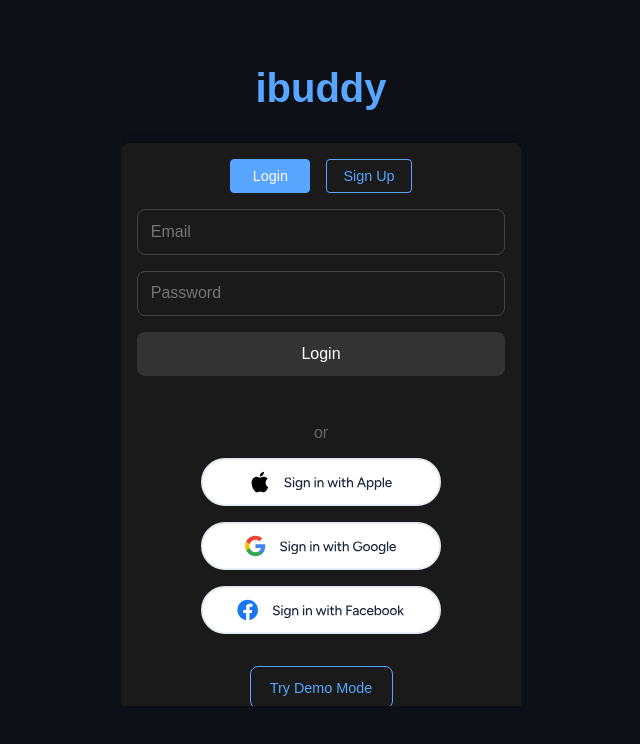
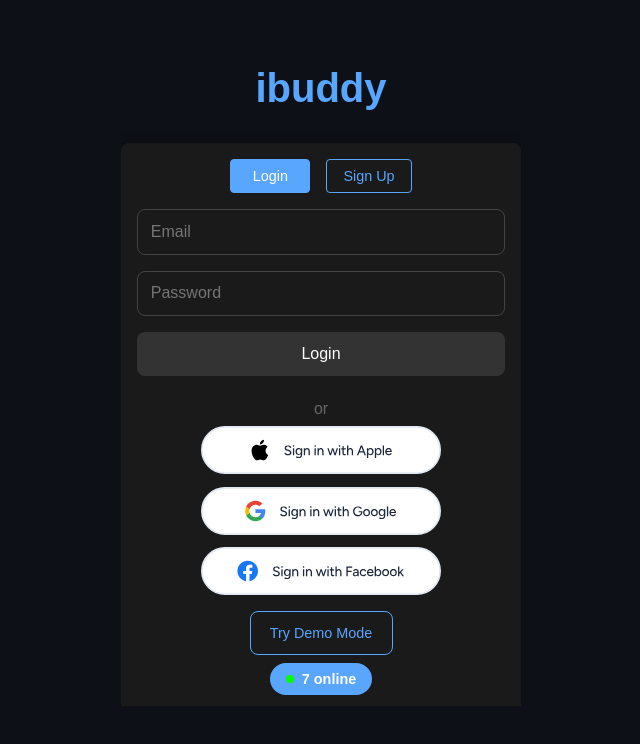
Before and after one commit to davidminq/chitchat, a React (Vite) app in the folder ibuddy/: page / in a window 1280 px wide. Shown: the top 744 px of the page, without its empty margins (319-959 px from the left). Built offline with nearby package versions, Linux system fonts and the light colour scheme; no server answers.

Commit message:
🚀 Update ChatComponent and AuthComponent

```diff
--- a/ibuddy/src/components/AuthComponent.jsx
+++ b/ibuddy/src/components/AuthComponent.jsx
@@ -103,7 +103,7 @@ const AuthComponent = ({ onAuthSuccess, onGuestMode }) => {
 
           <div className="side-section">
             {/* Email/Password Form */}
-            <div style={{ marginBottom: '2rem', width: '100%' }}>
+            <div style={{ marginBottom: '1rem', width: '100%' }}>
               <div style={{ marginBottom: '1rem', display: 'flex', justifyContent: 'center', gap: '1rem' }}>
                 <button
                   onClick={() => setIsLogin(true)}
@@ -196,7 +196,7 @@ const AuthComponent = ({ onAuthSuccess, onGuestMode }) => {
               )}
             </div>
 
-            <div style={{ textAlign: 'center', margin: '1rem 0', color: '#666' }}>
+            <div style={{ textAlign: 'center', margin: '0.5rem 0', color: '#666' }}>
               or
             </div>
 
@@ -206,8 +206,8 @@ const AuthComponent = ({ onAuthSuccess, onGuestMode }) => {
               flexDirection: 'column',
               alignItems: 'center',
               justifyContent: 'center',
-              gap: '1rem',
-              marginBottom: '2rem',
+              gap: '0.8rem',
+              marginBottom: '1rem',
               width: '100%',
               maxWidth: '320px',
               margin: '0 auto'
@@ -219,7 +219,7 @@ const AuthComponent = ({ onAuthSuccess, onGuestMode }) => {
 
             {/* Demo Mode Button */}
             {onGuestMode && (
-              <div style={{ marginTop: '2rem', marginBottom: '3rem', textAlign: 'center', paddingBottom: '2rem' }}>
+              <div style={{ marginTop: '1rem', marginBottom: '1.5rem', textAlign: 'center', paddingBottom: '1rem' }}>
                 <button
                   onClick={onGuestMode}
                   style={{
@@ -246,7 +246,7 @@ const AuthComponent = ({ onAuthSuccess, onGuestMode }) => {
                 </button>
 
                 {/* Online Users Counter */}
-                <div style={{ marginTop: '2rem', display: 'flex', justifyContent: 'center' }}>
+                <div style={{ marginTop: '0.5rem', display: 'flex', justifyContent: 'center' }}>
                   <div style={{
                     backgroundColor: '#58a6ff',
                     color: 'white',
@@ -257,7 +257,7 @@ const AuthComponent = ({ onAuthSuccess, onGuestMode }) => {
                     display: 'flex',
                     alignItems: 'center',
                     gap: '0.5rem',
-                    transform: 'translateY(-1px)'
+                    transform: 'translateY(0px)'
                   }}>
                     <span style={{
                       width: '8px',
```
